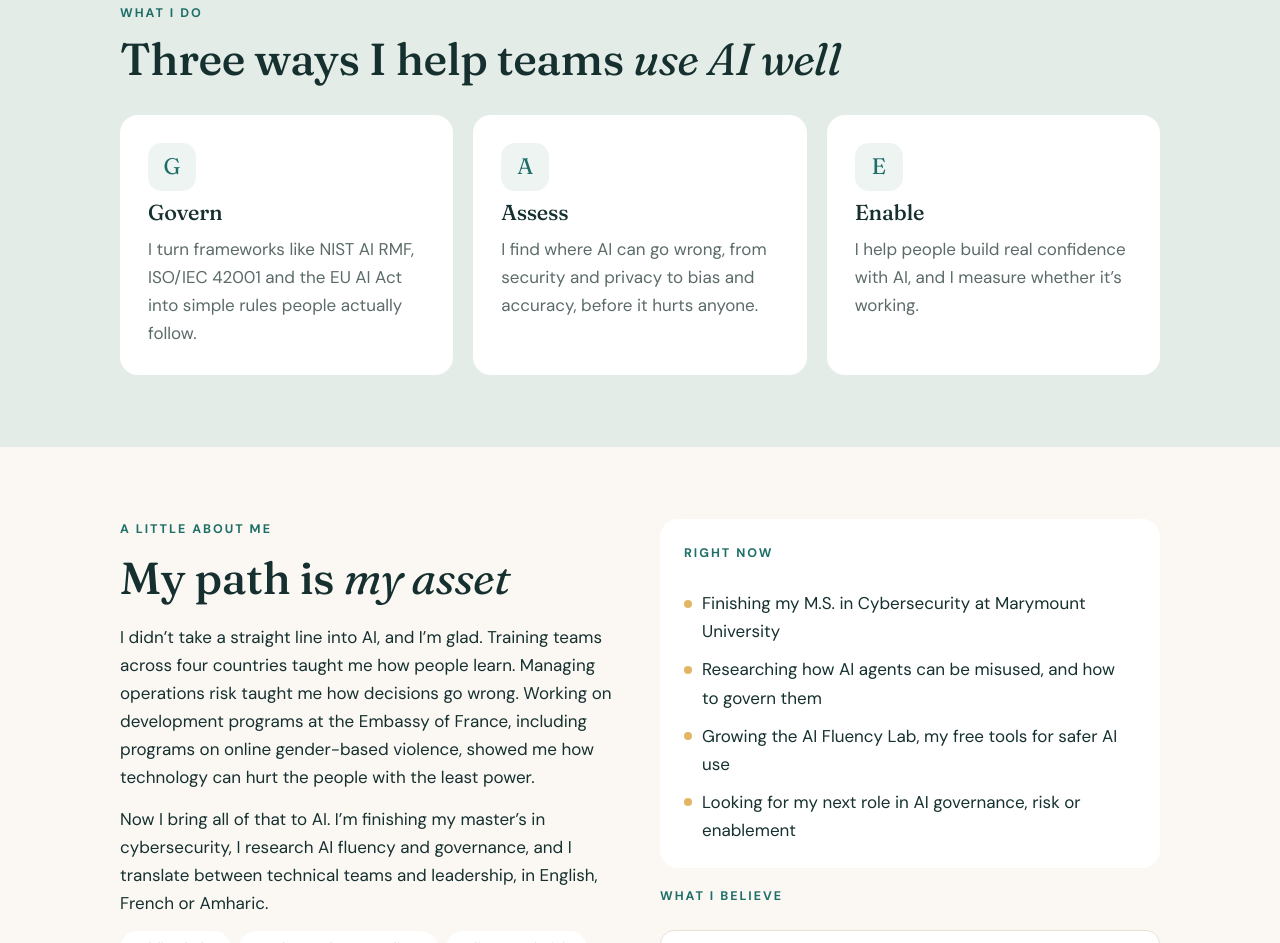
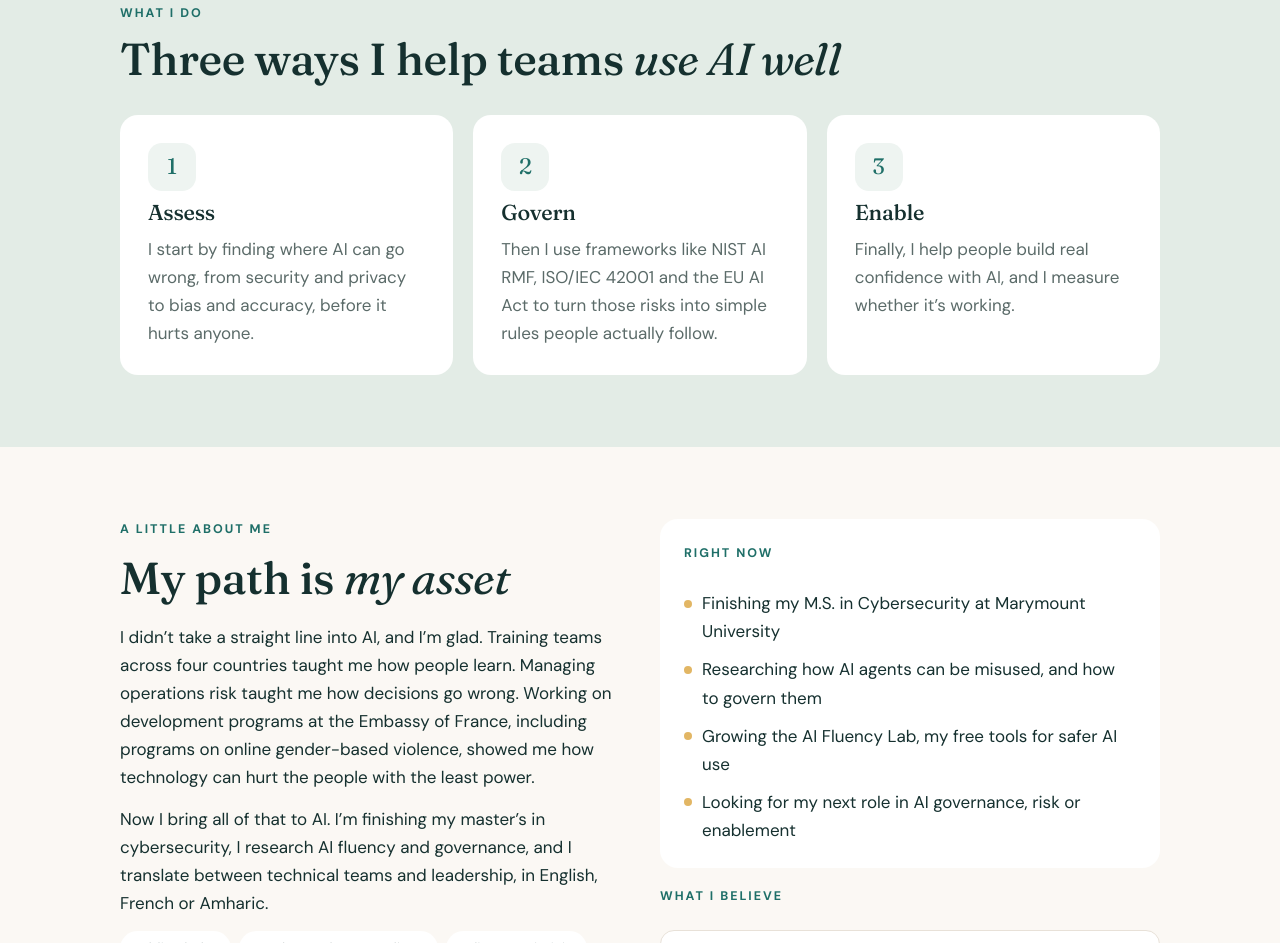
Before and after one commit to Nuhamin-bit/Nuhamin-bit.github.io, a plain HTML site: page index.html in a window 1280 px wide. Shown: the part 856-1799 px from the top of the page. Drawn offline with Linux system fonts and the light colour scheme.

Commit message:
Revise pillars section with numbered icons and text
Updated the pillars section to use numbered icons and rephrased the descriptions for clarity.

```diff
--- a/index.html
+++ b/index.html
@@ -106,9 +106,9 @@ details p{margin-top:10px;color:var(--muted)}
   <div class="wrap">
     <div class="head"><p class="eyebrow">What I do</p><h2 id="do-h">Three ways I help teams <em>use AI well</em></h2></div>
     <div class="pillars">
-      <div class="pillar"><span class="icon">G</span><h3>Govern</h3><p class="muted">I turn frameworks like NIST AI RMF, ISO/IEC 42001 and the EU AI Act into simple rules people actually follow.</p></div>
-      <div class="pillar"><span class="icon">A</span><h3>Assess</h3><p class="muted">I find where AI can go wrong, from security and privacy to bias and accuracy, before it hurts anyone.</p></div>
-      <div class="pillar"><span class="icon">E</span><h3>Enable</h3><p class="muted">I help people build real confidence with AI, and I measure whether it’s working.</p></div>
+      <div class="pillar"><span class="icon">1</span><h3>Assess</h3><p class="muted">I start by finding where AI can go wrong, from security and privacy to bias and accuracy, before it hurts anyone.</p></div>
+      <div class="pillar"><span class="icon">2</span><h3>Govern</h3><p class="muted">Then I use frameworks like NIST AI RMF, ISO/IEC 42001 and the EU AI Act to turn those risks into simple rules people actually follow.</p></div>
+      <div class="pillar"><span class="icon">3</span><h3>Enable</h3><p class="muted">Finally, I help people build real confidence with AI, and I measure whether it’s working.</p></div>
     </div>
   </div>
 </section>
```
